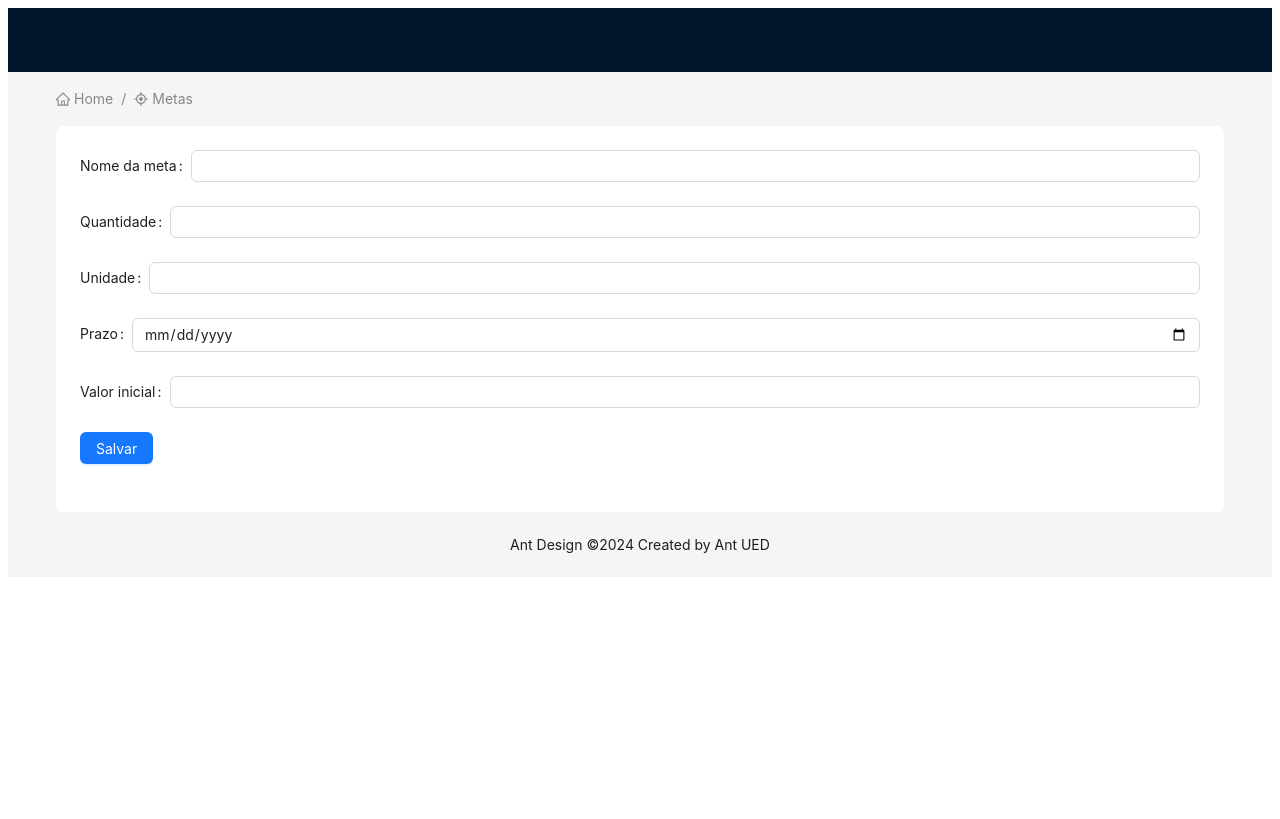
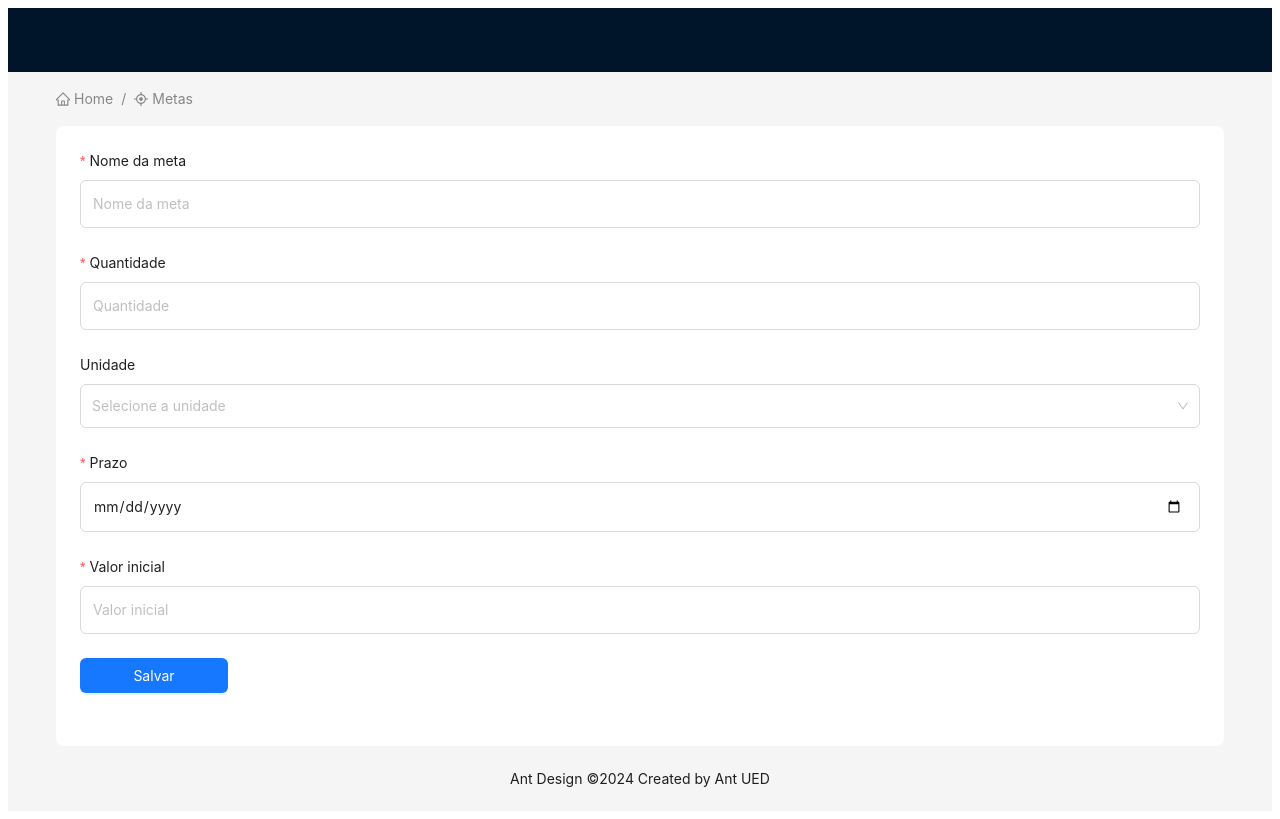
Before and after one commit to micaelomota/live-youtube-web-app, a React (Create React App) app in the folder frontend/: page /new-target in a window 1280 px wide. Built offline with nearby package versions, Linux system fonts and the light colour scheme; no server answers; the database is empty.

Commit message:
feat: adding validation of inputs to create new target

```diff
--- a/frontend/src/screens/target/NewTargetScreen.tsx
+++ b/frontend/src/screens/target/NewTargetScreen.tsx
@@ -1,53 +1,75 @@
-import { Button, Form, Input } from "antd";
+import { Form } from "antd";
+import { useNavigate } from "react-router-dom";
+import InputForm from "../../components/InputForm";
+import SelectForm from "../../components/SelectForm";
+import ButtonForm from "../../components/ButtonForm";
 import { useTargets } from "../../context/TargetContext";
-import { useNavigate } from "react-router-dom";
+
+interface Target {
+  name: string;
+  unit: string;
+  currentValue: number;
+  createdAt: string;
+  updatedAt: string;
+}
 
 export const NewTargetScreen: React.FC = () => {
+  const [form] = Form.useForm<Target>();
+  const navigate = useNavigate();
   const { addTarget } = useTargets();
-  const navigate = useNavigate();
 
-  const onFinishForm = (values: any) => {
-    console.log(values);
+  const onFinishForm = (values: Target) => {
     addTarget({
       ...values,
       currentValue: Number(values.currentValue),
-      // TODO: remove isso aqui pq eu já tenho no backend
-      createdAt: new Date().toISOString(),
-      updatedAt: new Date().toISOString(),
     });
     navigate("/");
   };
 
-  // TODO: validar o formulário antes de salvar
-
   return (
     <div>
-      <Form onFinish={onFinishForm}>
-        <Form.Item label="Nome da meta" name="name">
-          <Input />
-        </Form.Item>
-
-        <Form.Item label="Quantidade" name="target">
-          <Input type="number" />
-        </Form.Item>
-
-        <Form.Item label="Unidade" name="unity">
-          <Input />
-        </Form.Item>
-
-        <Form.Item label="Prazo" name="deadline">
-          <Input type="date" />
-        </Form.Item>
-
-        <Form.Item label="Valor inicial" name="currentValue">
-          <Input type="number" />
-        </Form.Item>
-
-        <Form.Item>
-          <Button type="primary" htmlType="submit">
-            Salvar
-          </Button>
-        </Form.Item>
+      <Form onFinish={onFinishForm} layout="vertical" form={form}>
+        <InputForm
+          label="Nome da meta"
+          name="name"
+          placeholder="Nome da meta"
+          rules={[{ required: true, message: "Campo obrigatório." }]}
+        />
+        <InputForm
+          label="Quantidade"
+          name="target"
+          placeholder="Quantidade"
+          type="number"
+          rules={[{ required: true, message: "Campo obrigatório." }]}
+        />
+        <SelectForm
+          label="Unidade"
+          name="unity"
+          placeholder="Selecione a unidade"
+          rules={[{ required: true, message: "Campo obrigatório." }]}
+          options={[
+            { value: "km", label: "Km (Quilometro)" },
+            { value: "kg", label: "Kg (Kilograma)" },
+            { value: "horas", label: "Hrs (Horas)" },
+            { value: "minutos", label: "Min (Minutos)" },
+            { value: "vezes", label: "Vzs (Vezes)" },
+          ]}
+        />
+        <InputForm
+          label="Prazo"
+          name="deadline"
+          placeholder="Selecione o prazo"
+          type="date"
+          rules={[{ required: true, message: "Campo obrigatório." }]}
+        />
+        <InputForm
+          label="Valor inicial"
+          name="currentValue"
+          placeholder="Valor inicial"
+          type="number"
+          rules={[{ required: true, message: "Campo obrigatório." }]}
+        />
+        <ButtonForm text="Salvar" type="primary" htmlType="submit" />
       </Form>
     </div>
   );
```
